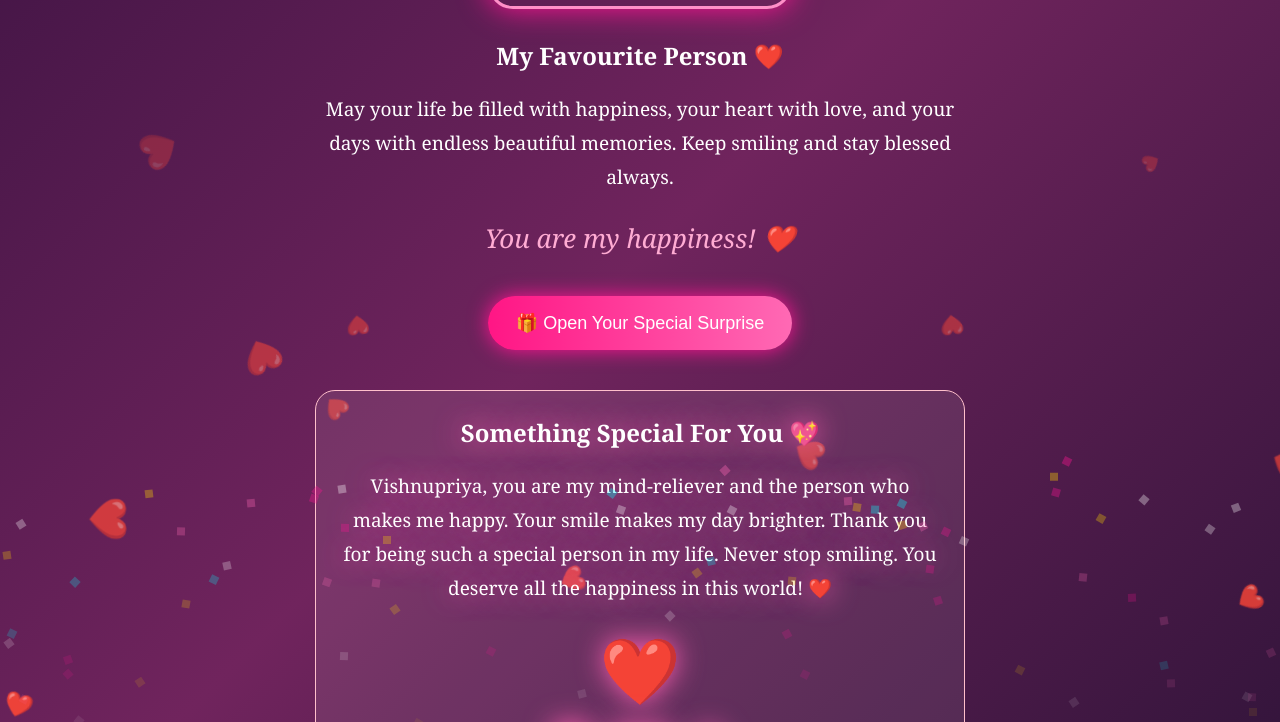
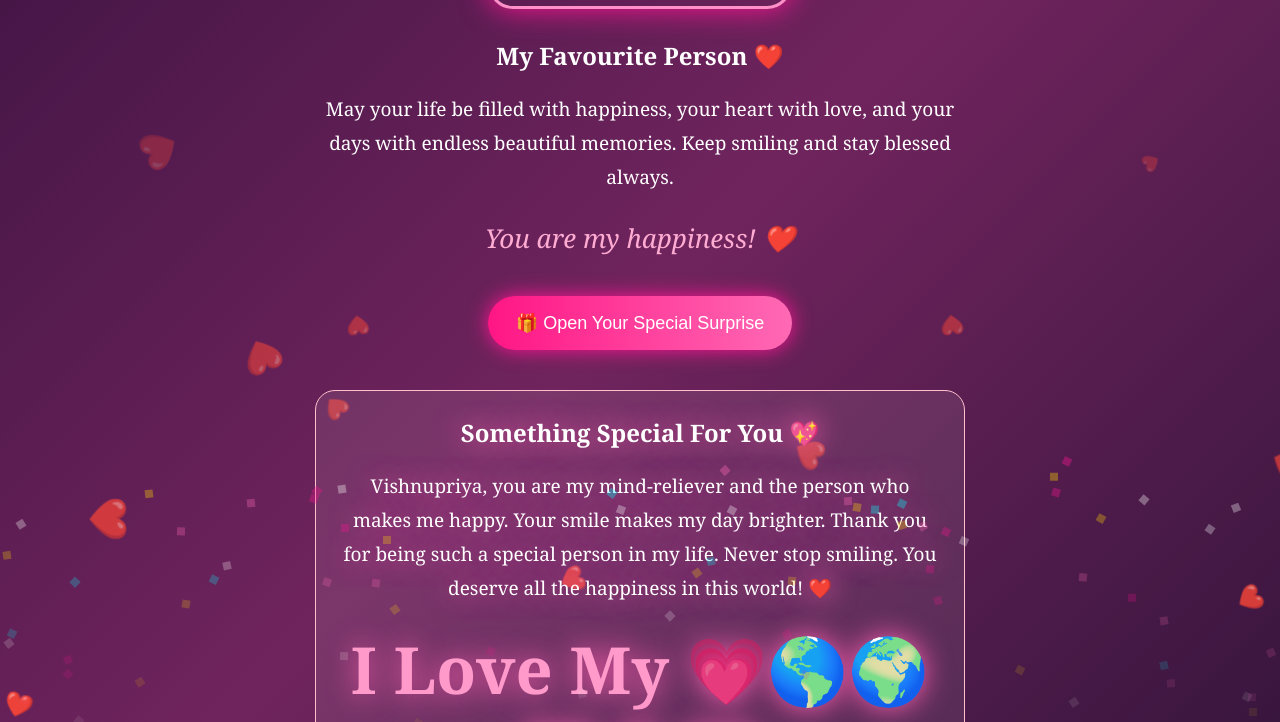
Before and after one commit to SUNDARAJAN8089/Visuhupriya_Birthday, a plain HTML site: page index.html in a window 1280 px wide. Both pictures are taken after a click on the button "🎁 Open Your Special Surprise". Shown: the part 789-1511 px from the top of the page. Drawn offline with Linux system fonts and the light colour scheme.

Commit message:
Update index.html

```diff
--- a/index.html
+++ b/index.html
@@ -209,7 +209,7 @@ footer {
             in this world! ❤️
         </p>
 
-        <h1>❤️</h1>
+        <h1> I Love My 💗🌎🌍❤️🫀❤️ </h1>
         <div style="font-size:55px">🌹💝🎂</div>
     </div>
 
```
